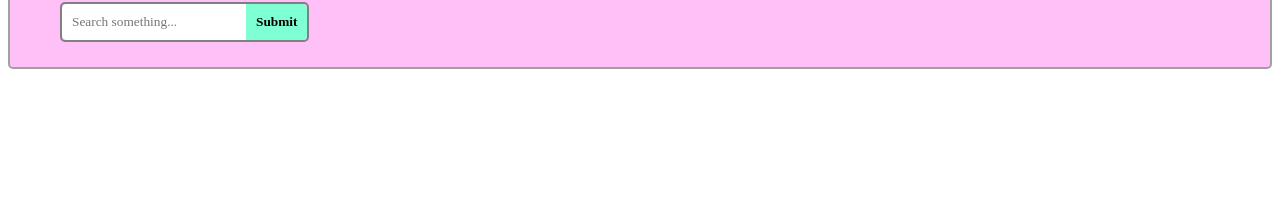
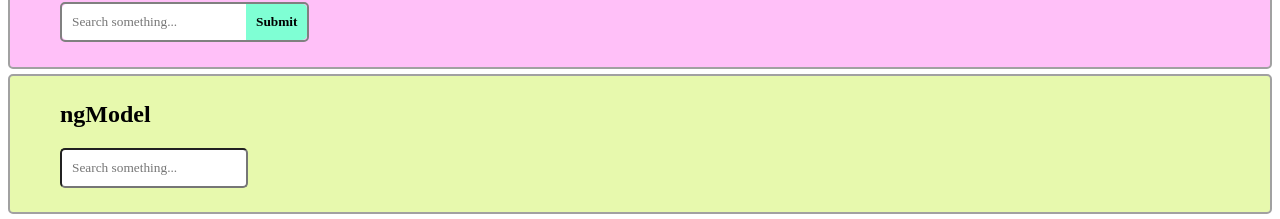
Before and after one commit to akashasahu07/Ang-Test1, an Angular app: page / in a window 1280 px wide. Shown: the part 631-850 px from the top of the page. Before the commit the page ends 800 px from the top, so only its background shows below. Built offline with nearby package versions, Linux system fonts and the light colour scheme; a web font is replaced by a local one.

Commit message:
Update Main

```diff
--- a/src/app/main/main.component.css
+++ b/src/app/main/main.component.css
@@ -1,18 +1,22 @@
 .container {
     height: fit-content;
     padding: 5px 50px;
-    background-color: #ffc0f8;
     border-radius: 5px;
     border: 2px solid #a1a1a1;
+    margin-bottom: 5px;
 }
 
-input,
+.class1 {
+    background-color: #ffc0f8;
+}
+
+.class1 input,
 button {
     border: none;
     padding: 10px;
 }
 
-button {
+.class1 button {
     cursor: pointer;
     background-color: aquamarine;
     font-weight: bold;
@@ -20,12 +24,12 @@ button {
     border-bottom-right-radius: 5px;
 }
 
-input {
+.class1 input {
     border-top-left-radius: 5px;
     border-bottom-left-radius: 5px;
 }
 
-button:hover {
+.class1 button:hover {
     background-color: #c7ff6d;
 }
 
@@ -34,3 +38,12 @@ button:hover {
     width: fit-content;
     border-radius: 5px;
 }
+
+.class2 {
+    background-color: #e7f9ad;
+}
+
+.class2 input {
+    padding: 10px;
+    border-radius: 5px;
+}
--- a/src/app/main/main.component.html
+++ b/src/app/main/main.component.html
@@ -1,4 +1,4 @@
-<div class="container">
+<div class="container class1">
     <h2>Two Way Data-Binding</h2>
     <div class="search-bar">
         <input type="text" placeholder="Search something..." (input)="Text($event)" required>
@@ -6,3 +6,9 @@
     </div>
     <h2>{{ text }}</h2>
 </div>
+
+<div class="container class2">
+    <h2>ngModel</h2>
+    <input type="text" placeholder="Search something..." [(ngModel)] = "search">
+    <h3>{{ search }}</h3>
+</div>
--- a/src/app/main/main.component.ts
+++ b/src/app/main/main.component.ts
@@ -1,8 +1,10 @@
 import { Component } from '@angular/core';
+import { FormsModule } from '@angular/forms';
+
 
 @Component({
   selector: 'app-main',
-  imports: [],
+  imports: [FormsModule],
   templateUrl: './main.component.html',
   styleUrl: './main.component.css'
 })
```
